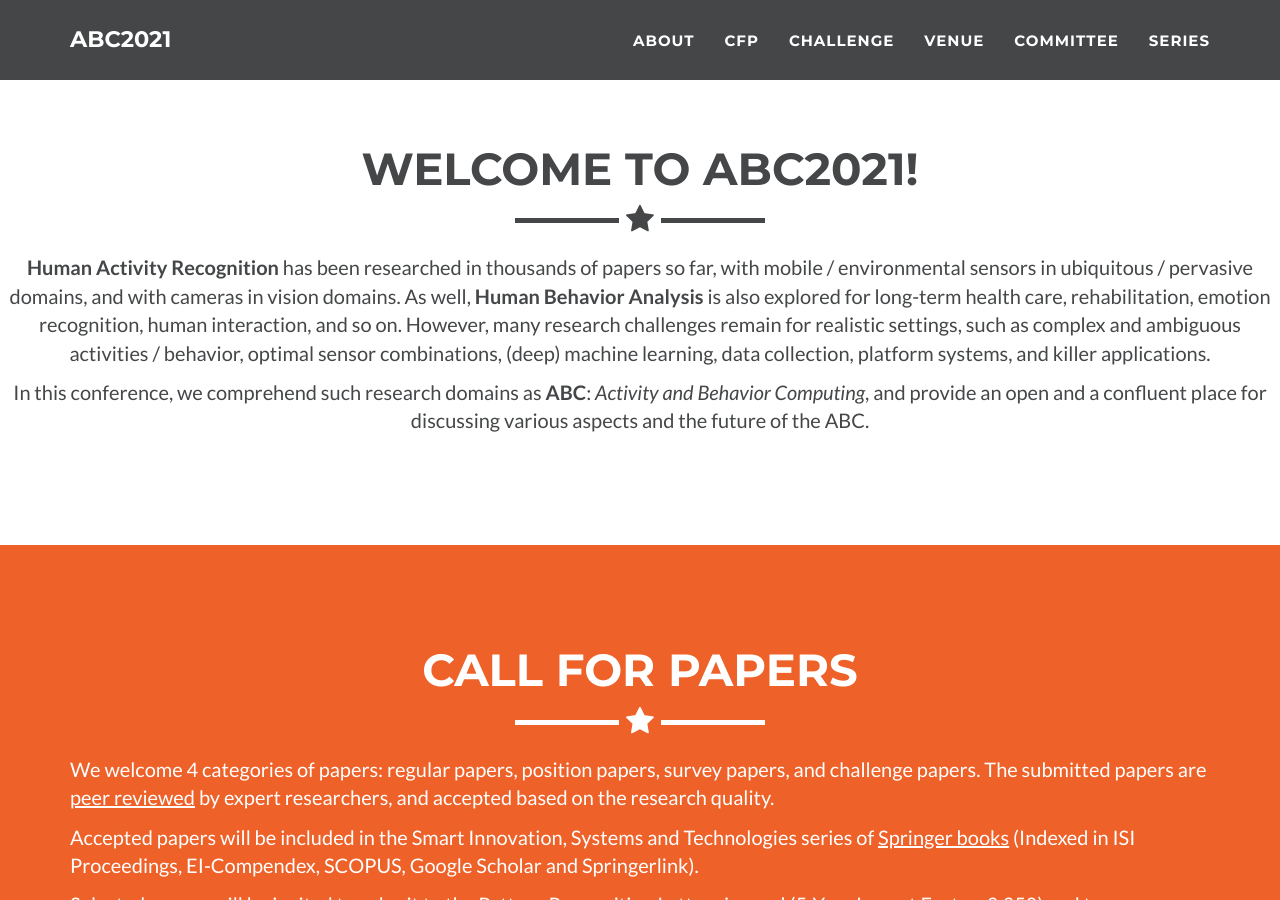
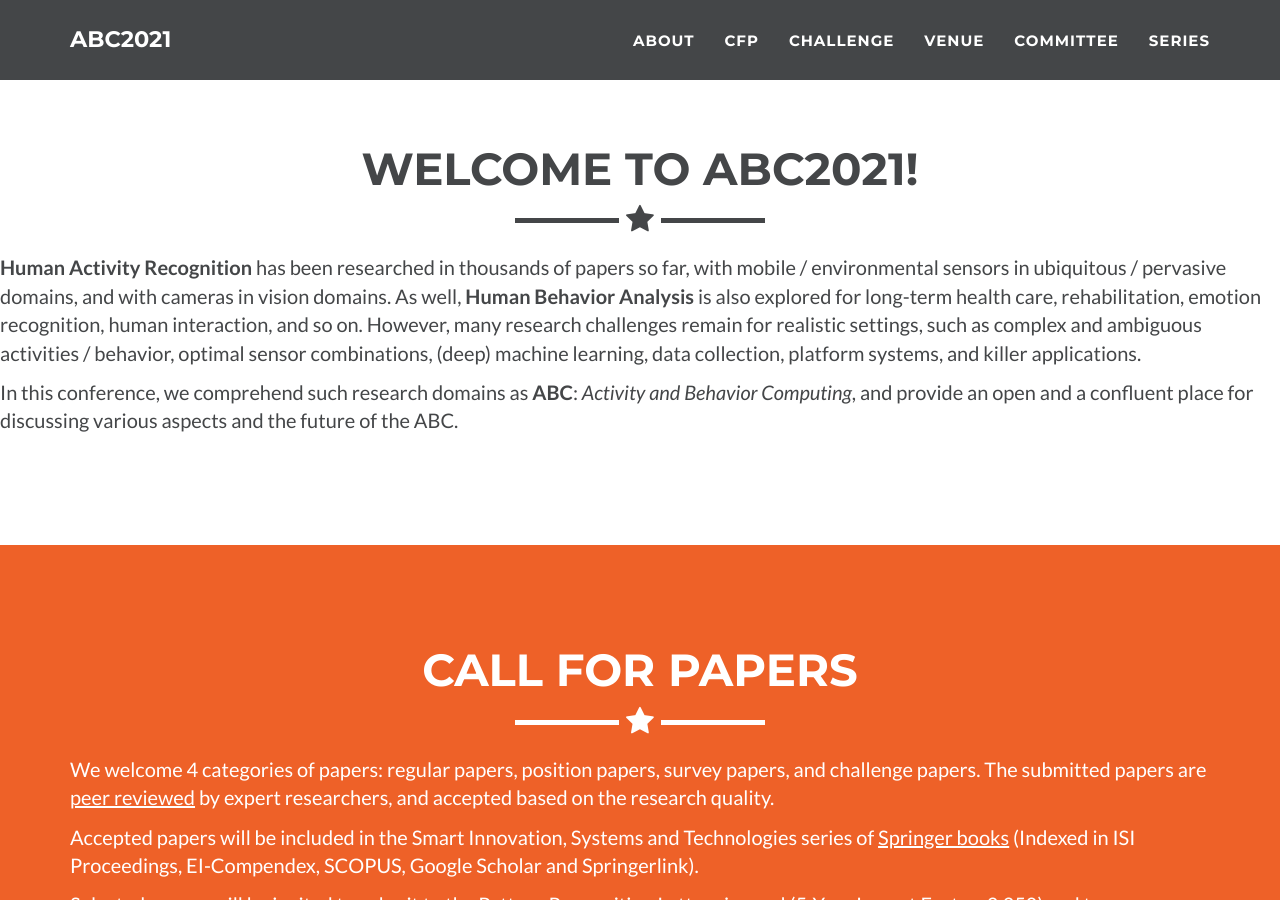
Before and after one commit to abc-research/abc-research.github.io, a Jekyll site: the page built from index.html, in a window 1280 px wide and 900 px high, scrolled down 838 px. Built offline with Jekyll 4.4.1, drawn with Linux system fonts in a browser that asks for light colours.

Commit message:
Update about.html

```diff
--- a/_includes/about.html
+++ b/_includes/about.html
@@ -8,7 +8,7 @@
                 </div>
             </div>
             <div class="row">
-                <div class="col-lg-12 col-lsg-offset-2 text-center">
+                <div class="col-lg-12">
                   {% for text in site.about %}
                   <p>{{text.text}}</p>
                   {% endfor %}
```
